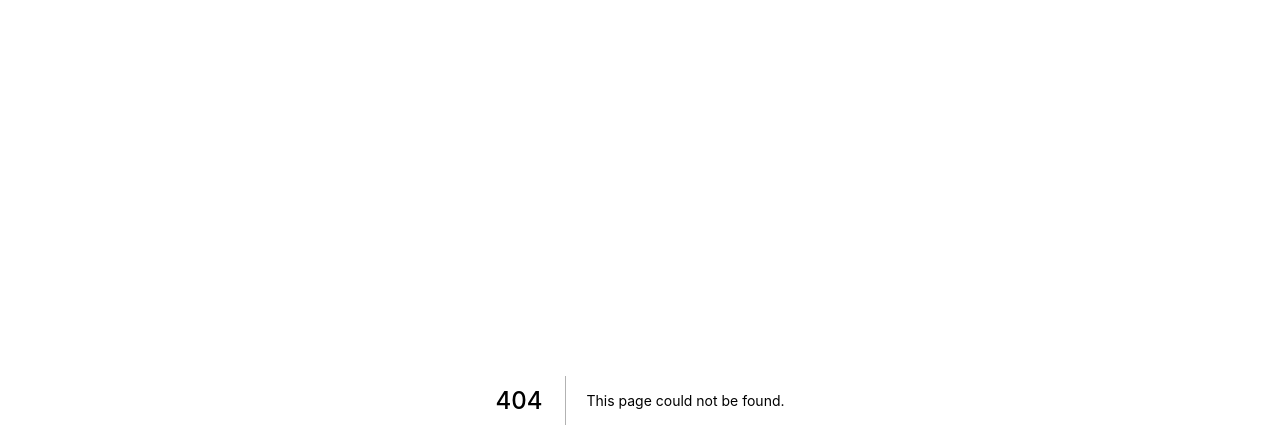
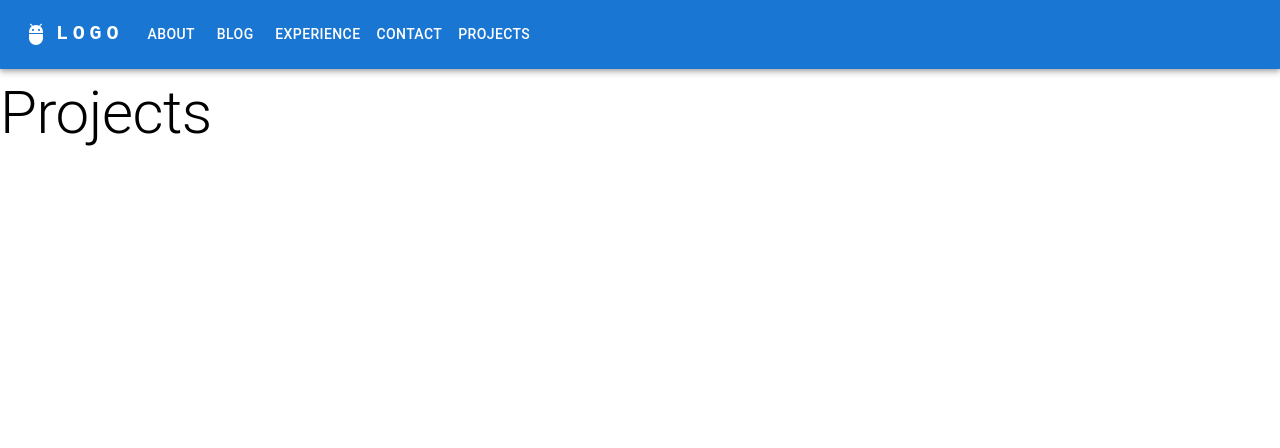
Before and after one commit to serdeliverance/sd3v, a Next.js app: page /projects in a window 1280 px wide. Before the commit this address had no page. Shown: the top 448 px of the page. Built offline with nearby package versions, Linux system fonts and the light colour scheme.

Commit message:
project page - initial
Signed-off-by: Sergio Cano <canosergio90@gmail.com>

```diff
--- a/components/NavBar.tsx
+++ b/components/NavBar.tsx
@@ -62,7 +62,7 @@ export const NavBar: FC<Props> = () => {
               textDecoration: 'none',
             }}
           >
-            TODO LOGO
+            LOGO
           </Typography>
 
           <Box sx={{ flexGrow: 1, display: { xs: 'flex', md: 'none' } }}>
--- /dev/null
+++ b/pages/projects/index.tsx
@@ -0,0 +1,19 @@
+import { Box, Typography } from '@mui/material'
+import React, { FC } from 'react'
+import { Layout } from '../../components'
+
+interface Props {}
+
+const ProjectsPage: FC<Props> = () => {
+  return (
+    <Layout>
+      <Box marginTop={1}>
+        <Typography variant="h2" component="h1">
+          Projects
+        </Typography>
+      </Box>
+    </Layout>
+  )
+}
+
+export default ProjectsPage
```
